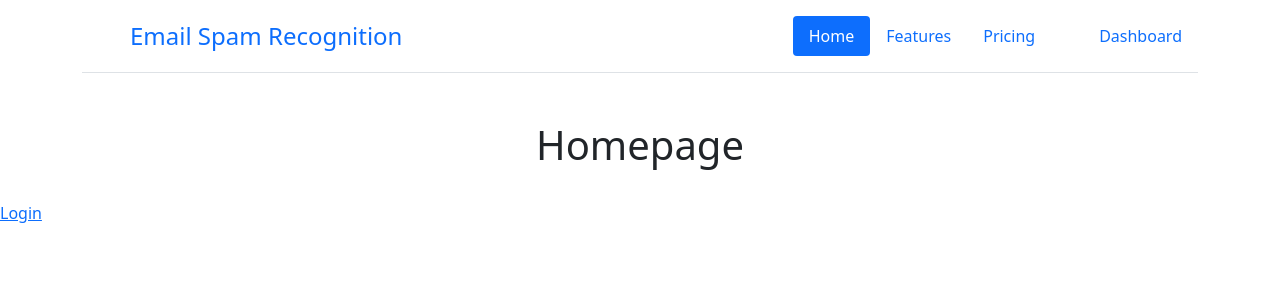
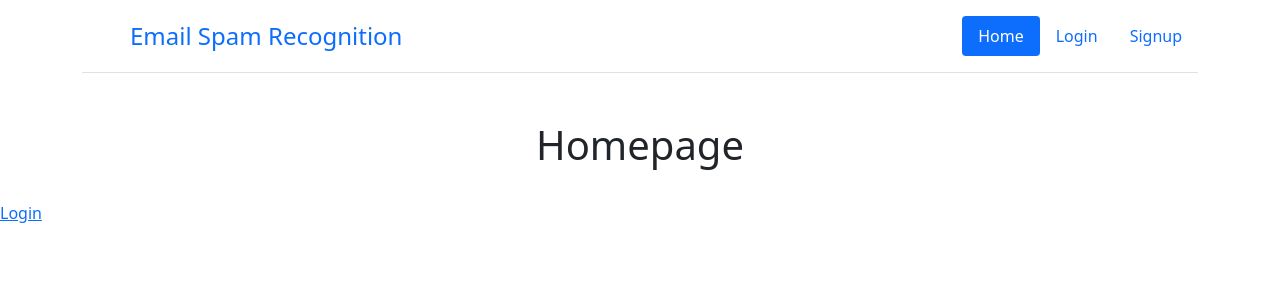
Before and after one commit to shyamjames/email_spam, a Django app: page / in a window 1280 px wide. Shown: the top 300 px of the page. Run offline with Django 3.2, Linux system fonts and the light colour scheme.

Commit message:
Nothing much

```diff
--- a/email_spam/templates/public_pages/public_header.html
+++ b/email_spam/templates/public_pages/public_header.html
@@ -16,10 +16,8 @@
 
           <ul class="nav nav-pills">
             <li class="nav-item"><a href="#" class="nav-link active" aria-current="page">Home</a></li>
-            <li class="nav-item"><a href="#" class="nav-link">Features</a></li>
-            <li class="nav-item"><a href="#" class="nav-link">Pricing</a></li>
-            <li class="nav-item"><a href="#" class="nav-link"></a></li>
-            <li class="nav-item"><a href="#" class="nav-link">Dashboard</a></li>
+            <li class="nav-item"><a href="login" class="nav-link">Login</a></li>
+            <li class="nav-item"><a href="registration" class="nav-link">Signup</a></li>
           </ul>
         </header>
       </div>
```
Also changed, not shown: email_spam/home/views.py (line endings or trailing spaces).
